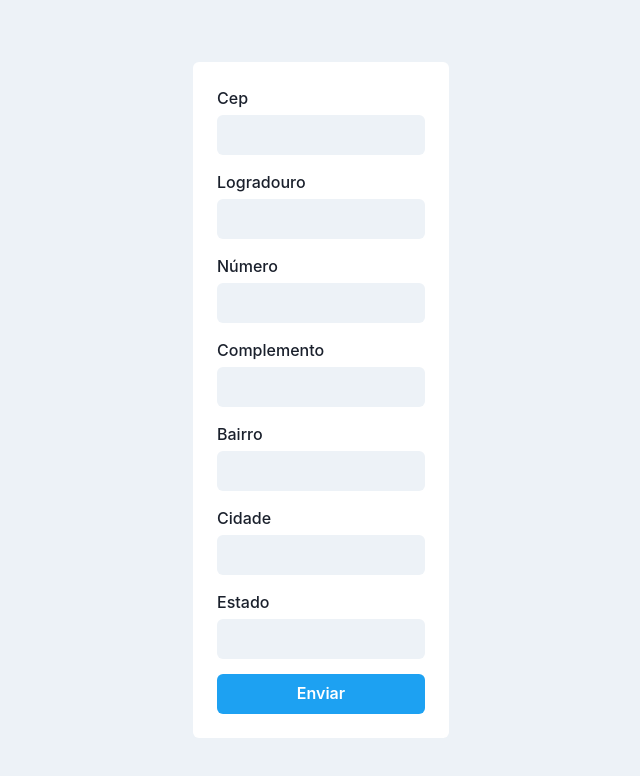
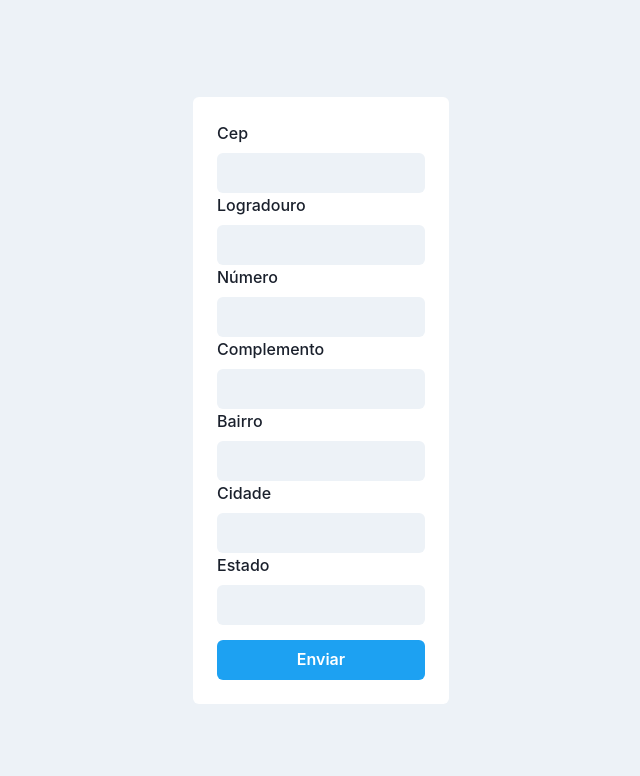
Before and after one commit to gmartins-dev/react-CEPform, a React (Vite) app: page / in a window 1280 px wide. Shown: the top 776 px of the page, without its empty margins (319-959 px from the left). Built offline with nearby package versions, Linux system fonts and the light colour scheme.

Commit message:
css fixes

```diff
--- a/src/components/FormCep.tsx
+++ b/src/components/FormCep.tsx
@@ -58,7 +58,7 @@ export default function FormCep() {
           render={({ isValid, setFieldValue }) => (
             <VStack spacing={4} align="flex-start">
               <Form>
-                <div className="form-control-group">
+                <FormControl>
                   <FormLabel>Cep</FormLabel>
                   <Field
                     as={Input}
@@ -70,8 +70,8 @@ export default function FormCep() {
                       handleOnBlur(event, setFieldValue)
                     }
                   />
-                </div>
-                <div className="form-control-group">
+                </FormControl>
+                <FormControl>
                   <FormLabel>Logradouro</FormLabel>
                   <Field
                     as={Input}
@@ -80,8 +80,8 @@ export default function FormCep() {
                     colorScheme="twitter"
                     variant="filled"
                   />
-                </div>
-                <div className="form-control-group">
+                </FormControl>
+                <FormControl>
                   <FormLabel>Número</FormLabel>
                   <Field
                     as={Input}
@@ -90,8 +90,8 @@ export default function FormCep() {
                     colorScheme="twitter"
                     variant="filled"
                   />
-                </div>
-                <div className="form-control-group">
+                </FormControl>
+                <FormControl>
                   <FormLabel>Complemento</FormLabel>
                   <Field
                     as={Input}
@@ -100,8 +100,8 @@ export default function FormCep() {
                     colorScheme="twitter"
                     variant="filled"
                   />
-                </div>
-                <div className="form-control-group">
+                </FormControl>
+                <FormControl>
                   <FormLabel>Bairro</FormLabel>
                   <Field
                     as={Input}
@@ -110,8 +110,8 @@ export default function FormCep() {
                     colorScheme="twitter"
                     variant="filled"
                   />
-                </div>
-                <div className="form-control-group">
+                </FormControl>
+                <FormControl>
                   <FormLabel>Cidade</FormLabel>
                   <Field
                     as={Input}
@@ -120,8 +120,8 @@ export default function FormCep() {
                     colorScheme="twitter"
                     variant="filled"
                   />
-                </div>
-                <div className="form-control-group">
+                </FormControl>
+                <FormControl>
                   <FormLabel>Estado</FormLabel>
                   <Field
                     as={Input}
@@ -130,13 +130,14 @@ export default function FormCep() {
                     colorScheme="twitter"
                     variant="filled"
                   />
-                </div>
+                </FormControl>
                 <Link to="/form-infos">
                   <Button
                     disabled={!isValid}
                     colorScheme="twitter"
                     type="submit"
                     width="full"
+                    marginTop="15px"
                   >
                     Enviar
                   </Button>
```
